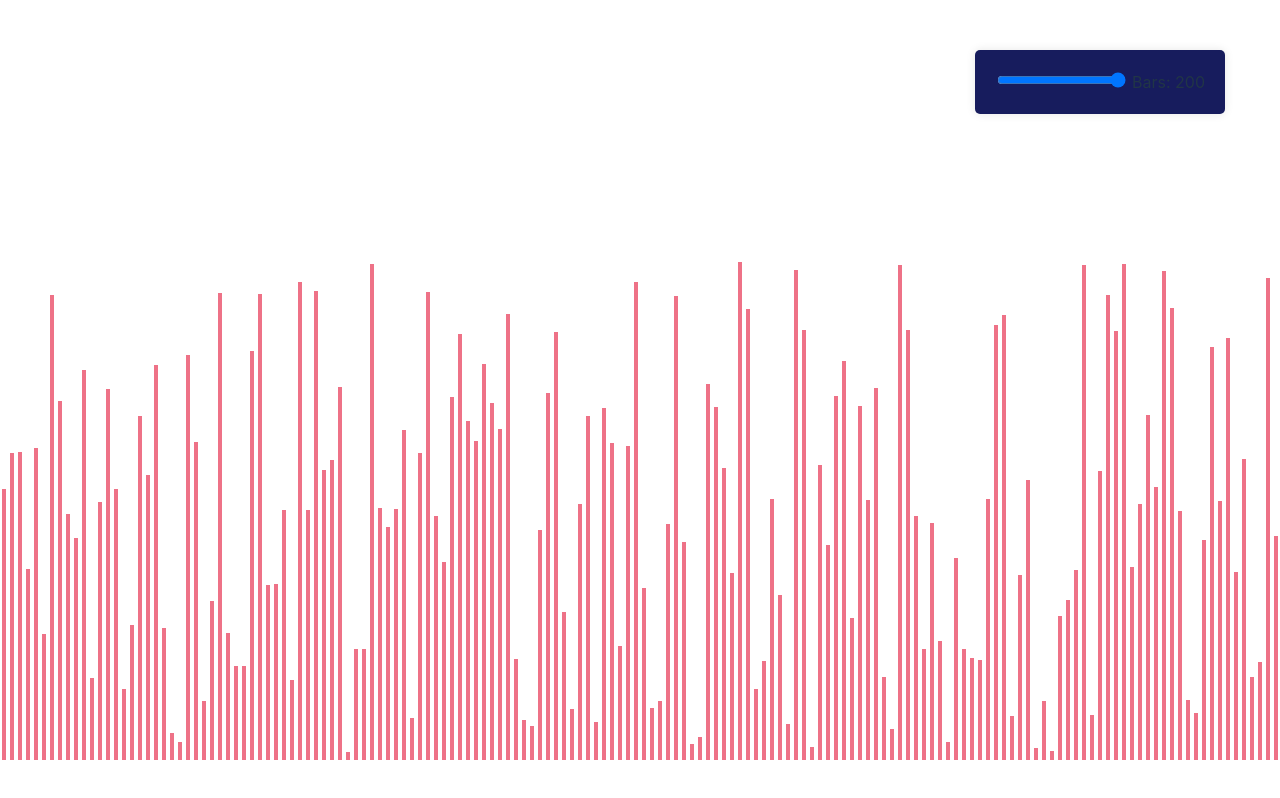
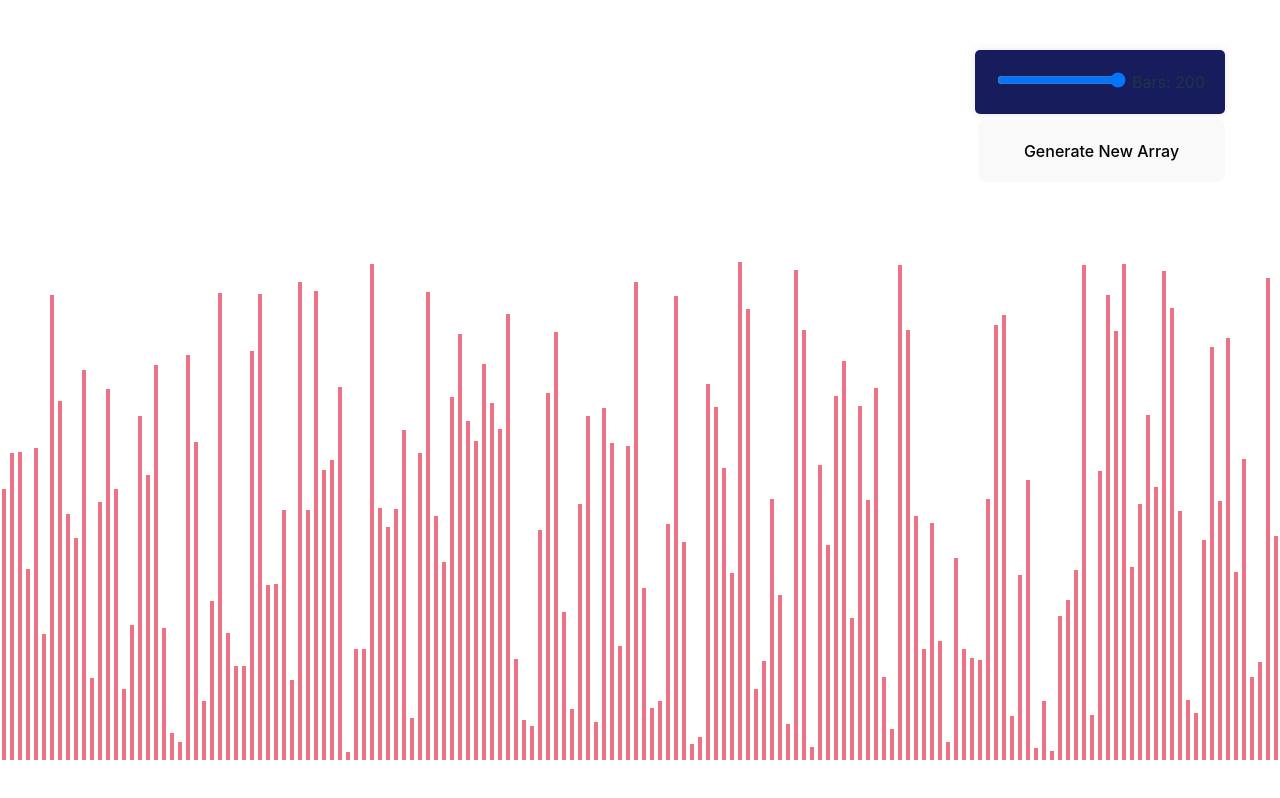
Before and after one commit to Reginull/sorting-visualizer, a React (Vite) app: page / in a window 1280 px wide. Shown: the top 798 px of the page. Built offline with nearby package versions, Linux system fonts and the light colour scheme.

Commit message:
Create generate new array button

```diff
--- a/src/SortingVisualizer/SortingVisualizer.css
+++ b/src/SortingVisualizer/SortingVisualizer.css
@@ -32,3 +32,13 @@
     box-shadow: 0px 0px 10px rgba(0, 0, 0, 0.1);
 
 }
+
+.new-array-button {
+    position: fixed;
+    z-index: 2;
+    top: 120px;
+    right: 55px;
+    padding: 20px;
+    width: 247px;
+
+}
--- a/src/SortingVisualizer/SortingVisualizer.jsx
+++ b/src/SortingVisualizer/SortingVisualizer.jsx
@@ -33,6 +33,7 @@ const SortingVisualizer = () => {
             ></div>
           ))}
         </div>
+        <button className='new-array-button' onClick={() => resetArray(barCount)}> Generate New Array </button>
       </div>
     );
 };
```
